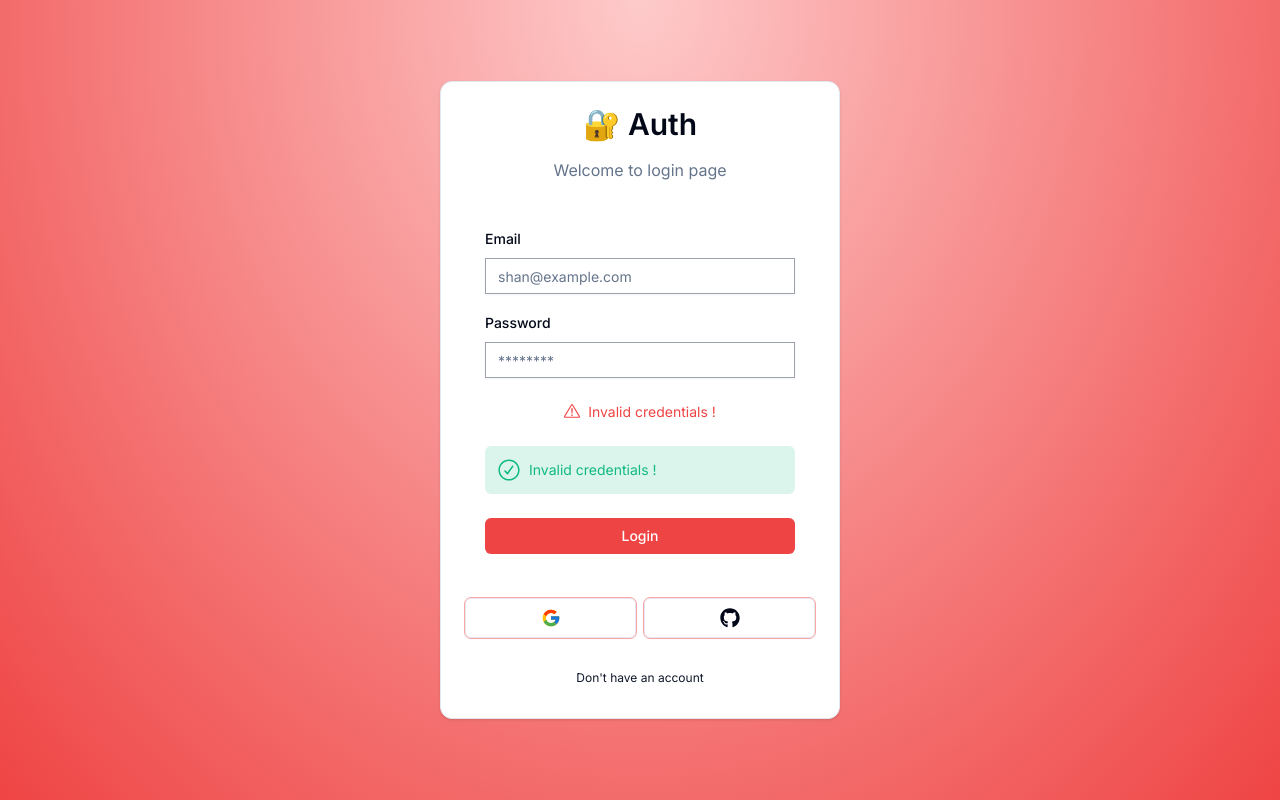
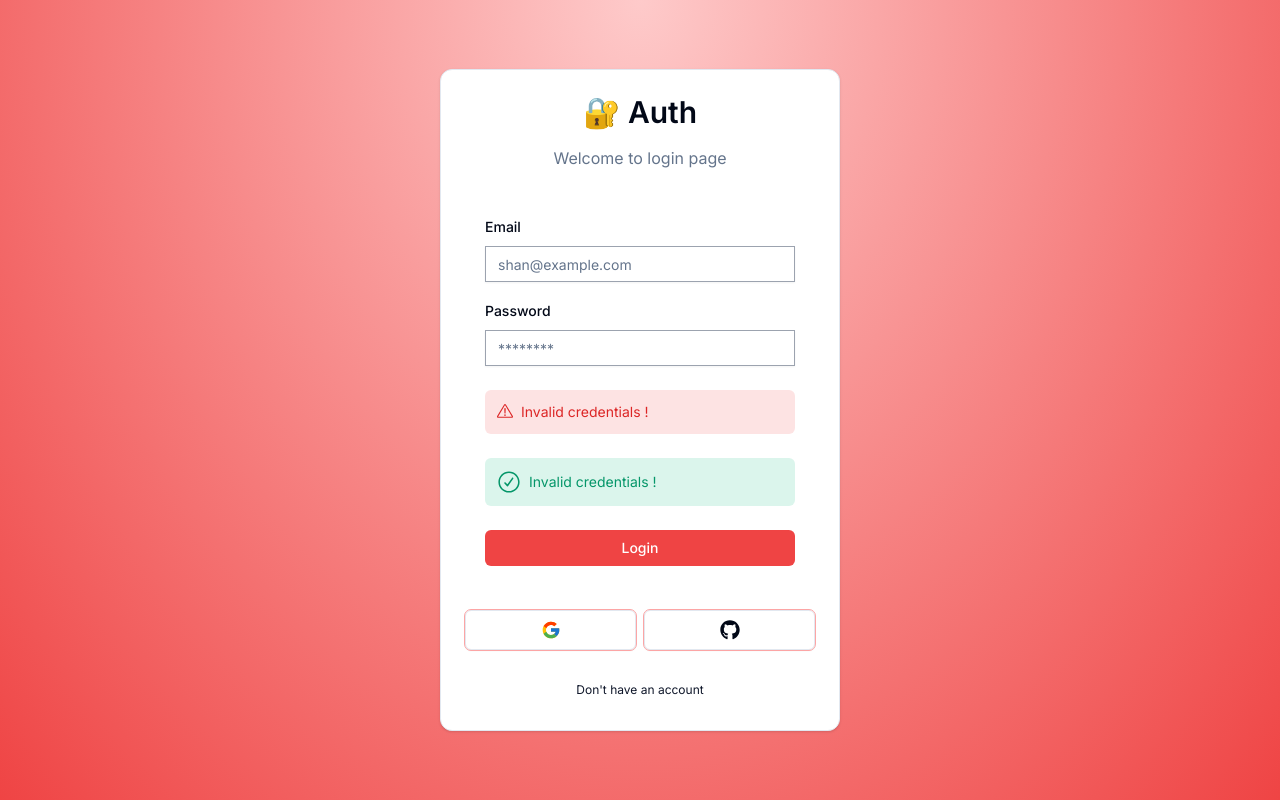
Before and after one commit to shankaraswal/nextjs-cwa, a Next.js app: page /auth/login in a window 1280 px wide. Built offline with nearby package versions, Linux system fonts and the light colour scheme.

Commit message:
updaed form messages ui

```diff
--- a/components/form-error.tsx
+++ b/components/form-error.tsx
@@ -9,7 +9,7 @@ export const FormError = ({ message }: FormErrorProps) => {
     return null;
   } else {
     return (
-      <div className="bg-disctructive/15 flex flex-row items-center justify-center text-destructive text-sm gap-x-2">
+      <div className="bg-red-500/15 p-3 rounded-md flex items-center gap-x-2 text-sm text-red-600 text-center">
         <ExclamationTriangleIcon className="h-4 w-4" />
         <p>{message}</p>
       </div>
--- a/components/form-success.tsx
+++ b/components/form-success.tsx
@@ -9,7 +9,7 @@ export const FormSuccess = ({ message }: FormSuccessProps) => {
     return null;
   } else {
     return (
-      <div className="bg-emerald-500/15 p-3 rounded-md flex items-center gap-x-2 text-sm text-emerald-500 text-center">
+      <div className="bg-emerald-500/15 p-3 rounded-md flex items-center gap-x-2 text-sm text-emerald-600 text-center">
         <CheckCircledIcon className="w-6 h-6" />
         <p>{message}</p>
       </div>
```
